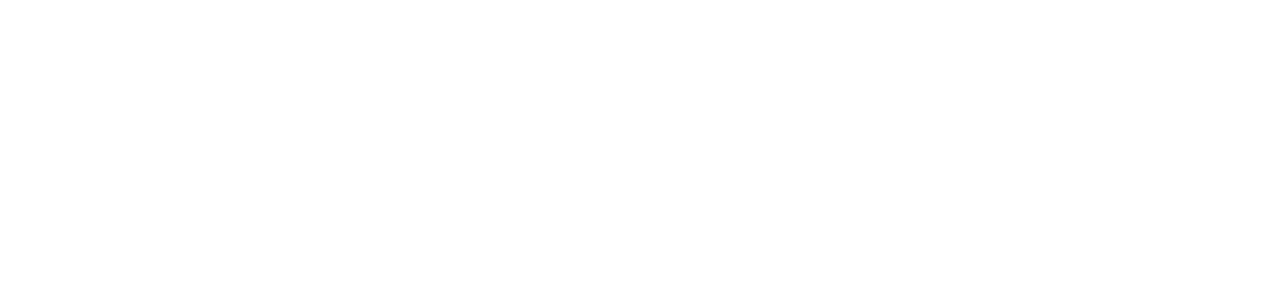
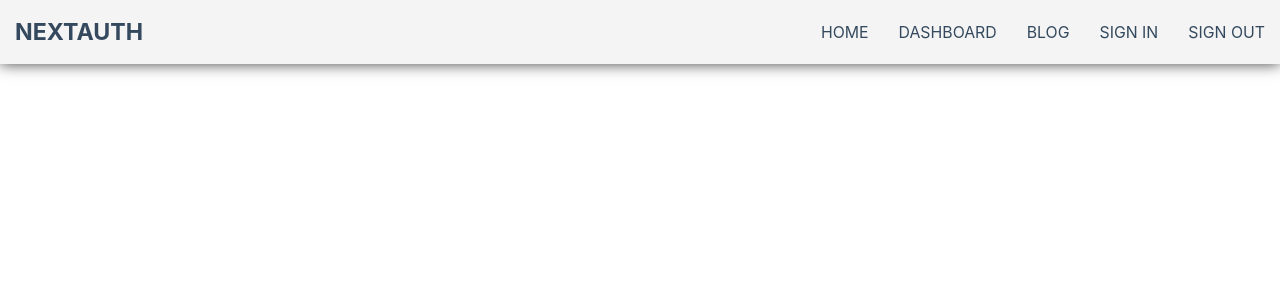
Before and after one commit to haris0/nextjs-auth-ts, a Next.js app: page / in a window 1280 px wide. Shown: the top 300 px of the page. Built offline with nearby package versions, Linux system fonts and the light colour scheme.

Commit message:
implement and add navbar

```diff
--- /dev/null
+++ b/components/navbar.scss
@@ -0,0 +1,63 @@
+ul {
+  margin: 0;
+  padding: 0;
+  list-style: none;
+}
+
+h2,
+h3,
+a {
+  color: #34495e;
+}
+
+a {
+  text-decoration: none;
+}
+
+.logo {
+  margin: 0;
+  font-size: 1.45em;
+}
+
+.main-nav {
+  display: flex;
+  margin-top: 5px;
+}
+
+.logo a,
+.main-nav a {
+  padding: 10px 15px;
+  text-transform: uppercase;
+  text-align: center;
+  display: block;
+}
+
+.main-nav a {
+  color: #34495e;
+  font-size: 0.99em;
+}
+
+.main-nav a:hover {
+  color: #718daa;
+}
+
+.header {
+  display: flex;
+  justify-content: space-between;
+  padding-top: 0.5em;
+  padding-bottom: 0.5em;
+  background-color: #f4f4f4;
+  -webkit-box-shadow: 0px 0px 14px 0px rgba(0, 0, 0, 0.75);
+  -moz-box-shadow: 0px 0px 14px 0px rgba(0, 0, 0, 0.75);
+  box-shadow: 0px 0px 14px 0px rgba(0, 0, 0, 0.75);
+}
+
+.loading {
+  opacity: 0;
+  transition: all 0.2s ease-in;
+}
+
+.loaded {
+  opacity: 1;
+  transition: all 0.2s ease-in;
+}
--- /dev/null
+++ b/components/navbar.tsx
@@ -0,0 +1,43 @@
+import Link from 'next/link';
+
+const Navbar = () => (
+  <nav className="header">
+    <h1 className="logo">
+      <a href="#">NextAuth</a>
+    </h1>
+    <ul className="main-nav">
+      <li>
+        <Link href="/">
+          <a>Home</a>
+        </Link>
+      </li>
+      <li>
+        <Link href="/dashboard">
+          <a>Dashboard</a>
+        </Link>
+      </li>
+      <li>
+        <Link href="/blog">
+          <a>Blog</a>
+        </Link>
+      </li>
+
+      <li>
+        <Link href="/api/auth/signin">
+          <a>
+            Sign In
+          </a>
+        </Link>
+      </li>
+      <li>
+        <Link href="/api/auth/signout">
+          <a>
+            Sign Out
+          </a>
+        </Link>
+      </li>
+    </ul>
+  </nav>
+);
+
+export default Navbar;
--- a/pages/_app.tsx
+++ b/pages/_app.tsx
@@ -1,6 +1,13 @@
 import '@styles/globals.scss';
+import '@components/navbar.scss';
 import type { AppProps } from 'next/app';
+import Navbar from '@components/navbar';
 
-const MyApp = ({ Component, pageProps }: AppProps) => <Component {...pageProps} />;
+const MyApp = ({ Component, pageProps }: AppProps) => (
+  <>
+    <Navbar />
+    <Component {...pageProps} />
+  </>
+);
 
 export default MyApp;
```
